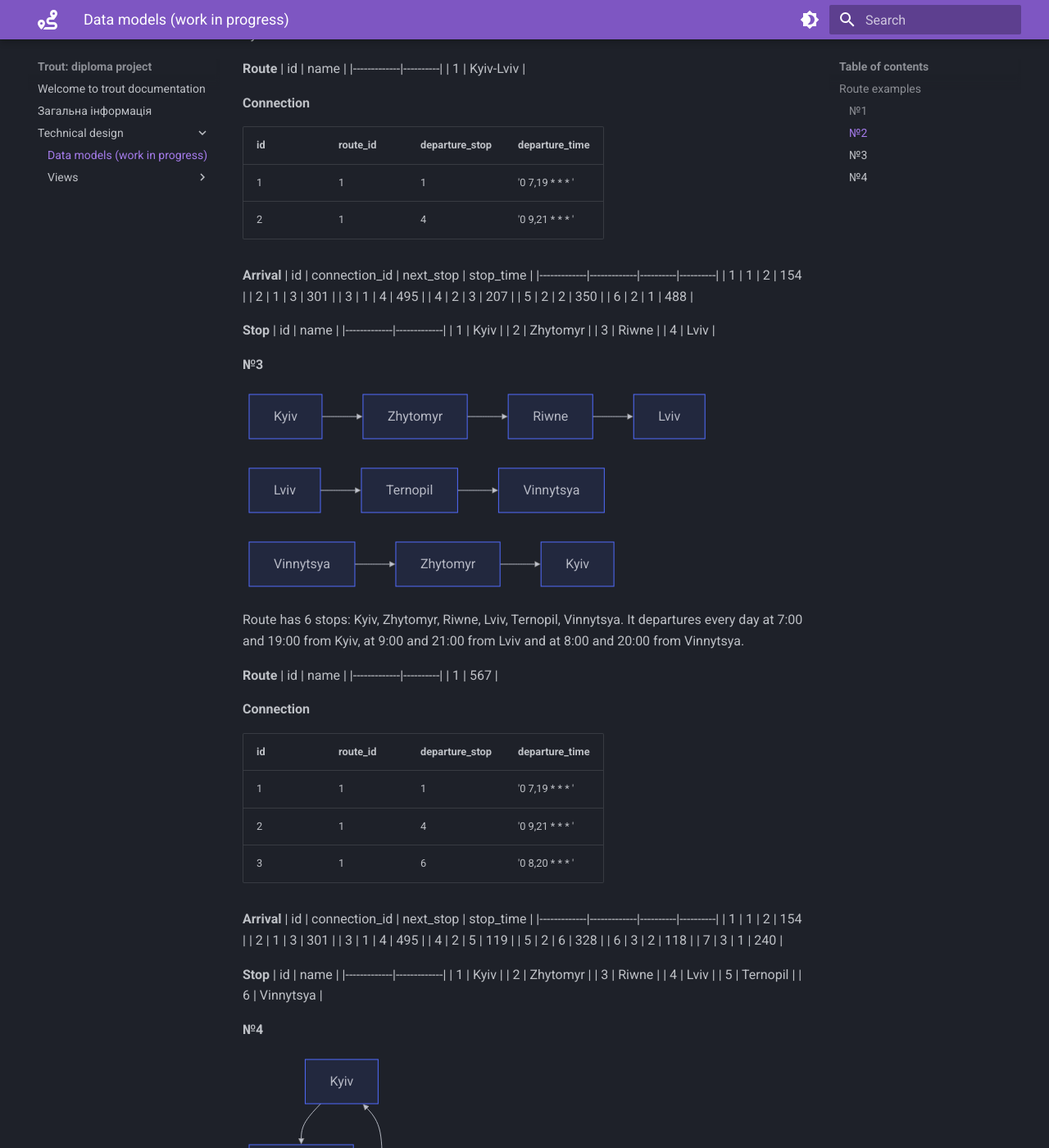
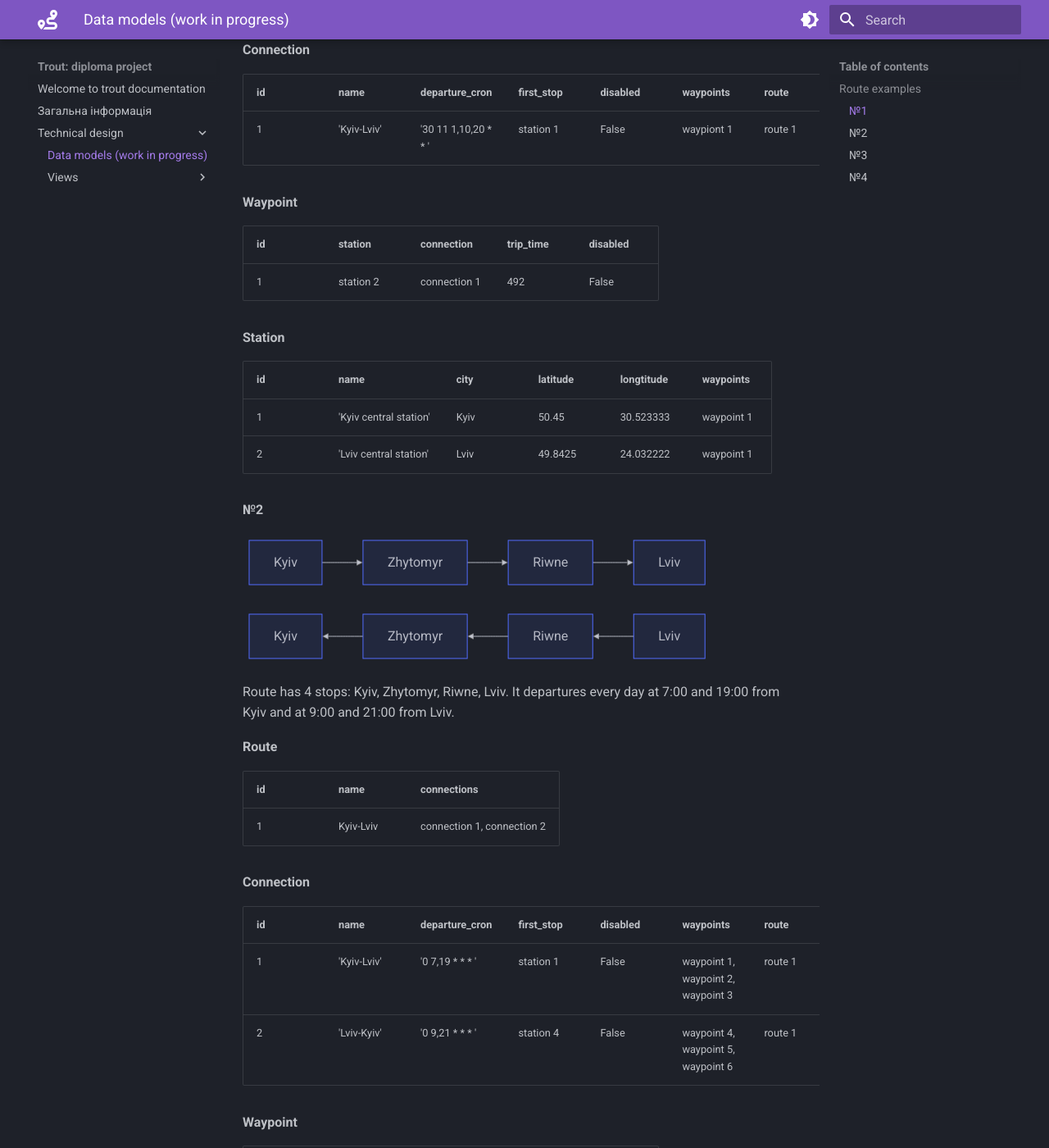
Before and after one commit to drewg3r/trout, an MkDocs documentation site: the page built from docs/docs/technical-design/models.md, in a window 1280 px wide and 1400 px high, scrolled down 2694 px. Shown: the whole window at 82% size. Built offline with MkDocs 1.6.1 and Material for MkDocs 9.7.7, drawn with Linux system fonts in a browser that asks for light colours; some of the changed text lies outside the part shown.

Commit message:
Modify models documentation
- Add new fields

- Modify examples to fit new models

````diff
--- a/docs/docs/technical-design/models.md
+++ b/docs/docs/technical-design/models.md
@@ -11,39 +11,50 @@ erDiagram
 	Arrival }o--|| Stop : "stops at"
 ```
 
+
 **Route**
 
 | column name | description | example |
 |-------------|-------------|----------|
 | `id` | primary key | `1` |
-| `name` | Route name | '376', 'M1' |
-| `connections` | One-to-many relation to `Connection` | |
+| `name` | route name | '376', 'M1' |
+| `connections` | one-to-many relation to `Connection` | |
+
 
 **Connection**
 
 | column name | description | example |
 |-------------|-------------|----------|
 | `id` | primary key | `1` |
+| `name` | name for this connection | '376-A', 'M1 weekend' |
 | `departure_cron` | the time when route departs | '5,30 6-22 * * Wed' |
-| `waypoints` | One-to-many relation to `Waypoint` |  |
-| `route` | Many-to-one relation to `Route` |  |
+| `first_stop` | one-to-many relation to `Station` | 'Heroiv Dnipra' |
+| `disabled` | field showing if the connection is not used | 'True' |
+| `waypoints` | one-to-many relation to `Waypoint` |  |
+| `route` | many-to-one relation to `Route` |  |
+
 
 **Waypoint**
 
 | column name | description | example |
 |-------------|-------------|----------|
 | `id` | primary key | `1` |
-| `station` | Many-to-one relation to `Station` | 'Politekhnichnyi instytut' |
-| `connection` | Many-to-one relation to `Connection` | |
+| `station` | many-to-one relation to `Station` | 'Politekhnichnyi instytut' |
+| `connection` | many-to-one relation to `Connection` | |
 | `trip_time` | time in seconds from departure to stop | '60', '3850' |
+| `disabled` | field showing if the waypoint is not used | 'True' |
+
 
 **Station**
 
 | column name | description | example |
 |-------------|-------------|----------|
 | `id` | primary key | `1` |
-| `name` | Stop full name | 'Politekhnichnyi instytut' |
-| `waypoints` | One-to-many relation to `Waypoint` |  |
+| `name` | stop full name | 'Politekhnichnyi instytut' |
+| `city` | city where `Station` is located | 'Kyiv' |
+| `latitude` | latitude of a station | 48.8566 |
+| `longtitude` | longtitude of a station | 2.3522 |
+| `waypoints` | one-to-many relation to `Waypoint` |  |
 
 
 ### Route examples
@@ -54,28 +65,33 @@ erDiagram
 flowchart LR
 	Kyiv --> Lviv
 ```
-Route has only two stops, for example from Kyiv to Lviv that departures at 11:30 on 1, 10 and 20 day of month.
+Route has only two stops, for example from Kyiv to Lviv that
+departures at 11:30 on 1, 10 and 20 day of month.
 
 **Route**
-| id | name |
-|-------------|----------|
-| 1 | Kyiv-Lviv |
+
+| id | name | connections |
+|-------------|----------|----------|
+| 1 | Kyiv-Lviv | connection 1 |
 
 **Connection**
-| id | route_id | departure_stop | departure_time |
-|-------------|-------------|----------|----------|
-| 1 | 1 | 1 | '30 11 1,10,20 * *' |
 
-**Arrival**
-| id | connection_id | next_stop | stop_time |
-|-------------|-------------|----------|----------|
-| 1 | 1 | 2 | 492 |
+| id | name | departure_cron | first_stop | disabled | waypoints | route |
+|-------------|-------------|----------|----------|----------|----------|----------|
+| 1 | 'Kyiv-Lviv' | '30 11 1,10,20 * * ' | station 1 |False | waypiont 1 | route 1 |
 
-**Stop**
-| id | name |
-|-------------|-------------|
-| 1 | Kyiv |
-| 2 | Lviv |
+**Waypoint**
+
+| id | station | connection | trip_time | disabled |
+|-------------|-------------|----------|----------|----------|
+| 1 | station 2 | connection 1 | 492 | False |
+
+**Station**
+
+| id | name | city | latitude | longtitude | waypoints |
+|-------------|-------------|-------------|-------------|-------------|-------------|
+| 1 | 'Kyiv central station' | Kyiv | 50.45| 30.523333 | waypoint 1 |
+| 2 | 'Lviv central station' | Lviv | 49.8425 | 24.032222 | waypoint 1 |
 
 
 #### №2
@@ -95,37 +111,41 @@ flowchart RL
 	Zhytomyr --> Kyiv
 ```
 
-Route has 4 stops: Kyiv, Zhytomyr, Riwne, Lviv. It departures every day at 7:00 and 19:00 from Kyiv and at 9:00 and 21:00 from Lviv.
+Route has 4 stops: Kyiv, Zhytomyr, Riwne, Lviv. It departures every
+day at 7:00 and 19:00 from Kyiv and at 9:00 and 21:00 from Lviv.
 
 **Route**
-| id | name |
-|-------------|----------|
-| 1 | Kyiv-Lviv |
+
+| id | name | connections |
+|-------------|----------|----------|
+| 1 | Kyiv-Lviv | connection 1, connection 2 |
 
 **Connection**
 
-| id | route_id | departure_stop | departure_time |
-|-------------|-------------|----------|----------|
-| 1 | 1 | 1 | '0 7,19 * * * ' |
-| 2 | 1 | 4 | '0 9,21 * * * ' |
+| id | name | departure_cron | first_stop | disabled | waypoints | route |
+|-------------|-------------|----------|----------|----------|----------|----------|
+| 1 | 'Kyiv-Lviv' | '0 7,19 * * * ' | station 1 | False | waypoint 1, waypoint 2, waypoint 3 | route 1 |
+| 2 | 'Lviv-Kyiv' | '0 9,21 * * * ' | station 4 | False | waypoint 4, waypoint 5, waypoint 6 | route 1 |
 
-**Arrival**
-| id | connection_id | next_stop | stop_time |
-|-------------|-------------|----------|----------|
-| 1 | 1 | 2 | 154 |
-| 2 | 1 | 3 | 301 |
-| 3 | 1 | 4 | 495 |
-| 4 | 2 | 3 | 207 |
-| 5 | 2 | 2 | 350 |
-| 6 | 2 | 1 | 488 |
+**Waypoint**
 
-**Stop**
-| id | name |
-|-------------|-------------|
-| 1 | Kyiv |
-| 2 | Zhytomyr |
-| 3 | Riwne |
-| 4 | Lviv |
+| id | station | connection | trip_time | disabled |
+|-------------|-------------|----------|----------|----------|
+| 1 | station 2 | connection 1 | 154 | False |
+| 2 | station 3 | connection 1 | 301 | False |
+| 3 | station 4 | connection 1 | 495 | False |
+| 4 | station 3 | connection 2 | 207 | False |
+| 5 | station 2 | connection 2 | 350 | False |
+| 6 | station 1 | connection 2 | 488 | False |
+
+**Station**
+
+| id | name | city | latitude | longtitude | waypoints |
+|-------------|-------------|-------------|-------------|-------------|-------------|
+| 1 | 'Kyiv' | Kyiv | 50.45 | 30.523333 | waypoint 6|
+| 2 | 'Zhytomyr' | Zhytomyr | 50.25 | 28.666667 | waypoint 1, waypoint 5 |
+| 3 | 'Riwne' | Riwne | 50.619167 | 26.251944 | waypoint 2, waypoint 4|
+| 4 | 'Lviv' | Lviv | 49.8425 | 24.032222 | waypoint 3 |
 
 
 #### №3
@@ -152,41 +172,46 @@ flowchart LR
 	Zhytomyr --> Kyiv
 ```
 
-Route has 6 stops: Kyiv, Zhytomyr, Riwne, Lviv, Ternopil, Vinnytsya. It departures every day at 7:00 and 19:00 from Kyiv, at 9:00 and 21:00 from Lviv and at 8:00 and 20:00 from Vinnytsya.
+Route has 6 stops: Kyiv, Zhytomyr, Riwne, Lviv, Ternopil, Vinnytsya.
+It departures every day at 7:00 and 19:00 from Kyiv, at 9:00 and
+21:00 from Lviv and at 8:00 and 20:00 from Vinnytsya.
 
 **Route**
-| id | name |
-|-------------|----------|
-| 1 | 567 |
+
+| id | name | connections |
+|-------------|----------|----------|
+| 1 | 567 | connection 1, connection 2, connection 3 |
 
 **Connection**
 
-| id | route_id | departure_stop | departure_time |
-|-------------|-------------|----------|----------|
-| 1 | 1 | 1 | '0 7,19 * * * ' |
-| 2 | 1 | 4 | '0 9,21 * * * ' |
-| 3 | 1 | 6 | '0 8,20 * * * ' |
+| id | name | departure_cron | first_stop | disabled | waypoints | route |
+|-------------|-------------|----------|----------|----------|----------|----------|
+| 1 | 'Kyiv-Lviv' | '0 7,19 * * * ' | stop 1 | False | waypoint 1, waypoint 2, waypoint 3 | route 1 |
+| 2 | 'Lviv-Vinnytsya' | '0 9,21 * * * ' | stop 4 | False | waypoint 4, waypoint 5 | route 1 |
+| 3 | 'Vinnytsya-Kyiv' | '0 8,20 * * * ' | stop 6 | False | waypoint 6, waypoint 7 | route 1 |
 
-**Arrival**
-| id | connection_id | next_stop | stop_time |
-|-------------|-------------|----------|----------|
-| 1 | 1 | 2 | 154 |
-| 2 | 1 | 3 | 301 |
-| 3 | 1 | 4 | 495 |
-| 4 | 2 | 5 | 119 |
-| 5 | 2 | 6 | 328 |
-| 6 | 3 | 2 | 118 |
-| 7 | 3 | 1 | 240 |
+**Waypoint**
 
-**Stop**
-| id | name |
-|-------------|-------------|
-| 1 | Kyiv |
-| 2 | Zhytomyr |
-| 3 | Riwne |
-| 4 | Lviv |
-| 5 | Ternopil |
-| 6 | Vinnytsya |
+| id | station | connection | trip_time | disabled |
+|-------------|-------------|----------|----------|----------|
+| 1 | station 2 | connection 1 | 154 | False |
+| 2 | station 3 | connection 1 | 301 | False |
+| 3 | station 4 | connection 1 | 495 | False |
+| 4 | station 5 | connection 2 | 119 | False |
+| 5 | station 6 | connection 2 | 328 | False |
+| 6 | station 2 | connection 3 | 118 | False |
+| 7 | station 1 | connection 3 | 240 | False |
+
+**Station**
+
+| id | name | city | latitude | longtitude | waypoints |
+|-------------|-------------|-------------|-------------|-------------|-------------|
+| 1 | 'Kyiv' | Kyiv | 50.45 | 30.523333 | waypoint 7 |
+| 2 | 'Zhytomyr' | Zhytomyr | 50.25 | 28.666667 | waypoint 1, waypoint 6 |
+| 3 | 'Riwne' | Riwne | 50.619167 | 26.251944 | waypoint 2 |
+| 4 | 'Lviv' | Lviv | 49.8425 | 24.032222 | waypoint 3 |
+| 5 | 'Ternopil' | Ternopil | 49.566667 | 25.6 | waypoint 4 |
+| 6 | 'Vinnytsya' | Vinnytsya | 49.233333 | 28.483333 | waypoint 5 |
 
 
 #### №4
@@ -203,35 +228,40 @@ flowchart
 	Vinnytsya --> Kyiv
 ```
 
-Route is circular and has 6 stops: Kyiv, Zhytomyr, Riwne, Lviv, Ternopil, Vinnytsya. It departures every day at 7:00 and 19:00 from Kyiv.
+Route is circular and has 6 stops: Kyiv, Zhytomyr, Riwne, Lviv,
+Ternopil, Vinnytsya. It departures every day at 7:00 and 19:00 from
+Kyiv.
 
 **Route**
-| id | name |
-|-------------|----------|
-| 1 | 567 |
+
+| id | name | connections |
+|-------------|----------|----------|
+| 1 | '567' | connection 1 |
 
 **Connection**
 
-| id | route_id | departure_stop | departure_time |
-|-------------|-------------|----------|----------|
-| 1 | 1 | 1 | '0 7,19 * * * ' |
+| id | name | departure_cron | first_stop | disabled | waypoints | route |
+|-------------|-------------|----------|----------|----------|----------|----------|
+| 1 | '567' | '0 7,19 * * * ' | stop 1 | False | waypoint 1, waypoint 2, waypoint 3, waypoint 4, waypoint 5, waypoint 6, waypoint 7 | route 1 |
 
-**Arrival**
-| id | connection_id | next_stop | stop_time |
-|-------------|-------------|----------|----------|
-| 1 | 1 | 2 | 154 |
-| 2 | 1 | 3 | 301 |
-| 3 | 1 | 4 | 495 |
-| 4 | 1 | 5 | 614 |
-| 5 | 1 | 6 | 823 |
-| 7 | 1 | 1 | 1081 |
+**Waypoint**
 
-**Stop**
-| id | name |
-|-------------|-------------|
-| 1 | Kyiv |
-| 2 | Zhytomyr |
-| 3 | Riwne |
-| 4 | Lviv |
-| 5 | Ternopil |
-| 6 | Vinnytsya |
+| id | station | connection | trip_time | disabled |
+|-------------|-------------|----------|----------|----------|
+| 1 | station 2 | connection 1 | 154 | False |
+| 2 | station 3 | connection 1 | 301 | False |
+| 3 | station 4 | connection 1 | 495 | False |
+| 4 | station 5 | connection 1 | 614 | False |
+| 5 | station 6 | connection 1 | 823 | False |
+| 6 | station 1 | connection 1 | 1081 | False |
+
+**Station**
+
+| id | name | city | latitude | longtitude | waypoints |
+|-------------|-------------|-------------|-------------|-------------|-------------|
+| 1 | 'Kyiv' | Kyiv | 50.45 | 30.523333 | waypoint 7 |
+| 2 | 'Zhytomyr' | Zhytomyr | 50.25 | 28.666667 | waypoint 1 |
+| 3 | 'Riwne' | Riwne | 50.619167 | 26.251944 | waypoint 2 |
+| 4 | 'Lviv' | Lviv | 49.8425 | 24.032222 | waypoint 3 |
+| 5 | 'Ternopil' | Ternopil | 49.566667 | 25.6 | waypoint 4 |
+| 6 | 'Vinnytsya' | Vinnytsya | 49.233333 | 28.483333 | waypoint 5 |
````
